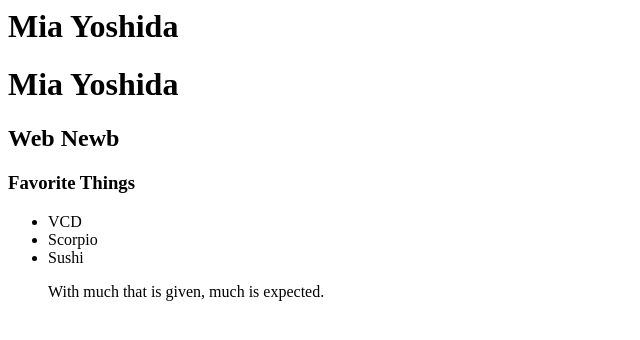
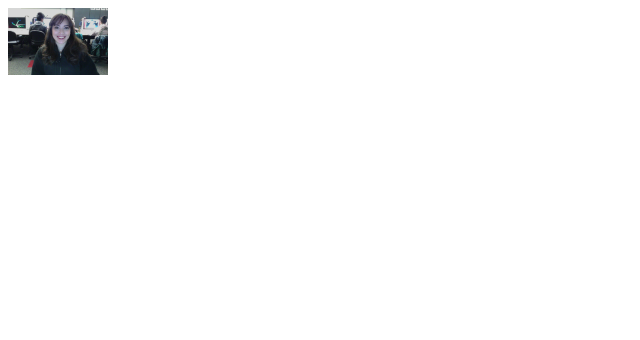
Before and after one commit to Mia1279/mia1279.github.io, a plain HTML site: page index.html in a window 1280 px wide. Shown: the whole page, without its empty margins (0-640 px from the left). Drawn offline with Linux system fonts and the light colour scheme.

Commit message:
Week 2
* Added Bio page
* Added image of self

```diff
--- /dev/null
+++ b/css/styles.css
@@ -0,0 +1,3 @@
+img{
+	width:100px
+}
--- a/index.html
+++ b/index.html
@@ -1,16 +1,12 @@
-<h1>Mia Yoshida</h1>
-<h1>Mia Yoshida</h1>
+<html>
+<head>
+	<title>Mia Yoshida</title>
+<link rel="stylesheet" type="text/css" href="css/styles.css">
 
-<h2>Web Newb</h2>
+</head>
+<body>
 
-<h3>Favorite Things</h3>
+	<img src="img/me.jpg">
 
-<ul>
-<li>VCD</li>
-<li>Scorpio</li>
-<li>Sushi</li>
-</ul>
-
-<blockquote>
-<p>With much that is given, much is expected.</p>
-</blockquote>
+</body>
+</html>
```
Also changed, not shown: bio.html (added, +13 -0 lines), img/me.jpg (added).
